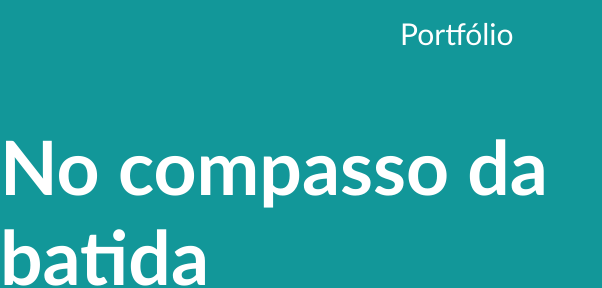
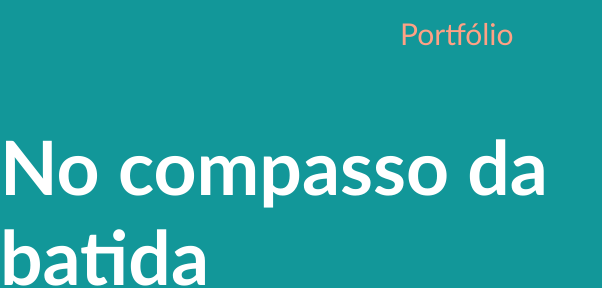
Before and after one commit to matEvangelista/vnw-primeiro-repo, a plain HTML site: page index.html in a window 1280 px wide. In both pictures the pointer is over the item 456 px from the left and 33 px from the top of the page. Shown: the top 288 px of the page, 0-602 px from the left. Drawn offline with nearby package versions, Linux system fonts and the light colour scheme.

Commit message:
Adicionando favicon e hover

```diff
--- a/index.html
+++ b/index.html
@@ -9,6 +9,7 @@
     <script type="module" src="https://unpkg.com/ionicons@5.5.2/dist/ionicons/ionicons.esm.js"></script>
     <script nomodule src="https://unpkg.com/ionicons@5.5.2/dist/ionicons/ionicons.js"></script>
     <link rel="stylesheet" href="styles/styles.css">
+    <link rel="shortcut icon" href="imgs/favicon.png" type="image/x-icon">
 </head>
 
 <body>
--- a/styles/styles.css
+++ b/styles/styles.css
@@ -32,6 +32,13 @@ ul {
     justify-content: space-between;
     font-size: 30px;
 }
+
+li:hover {
+    cursor: pointer;
+    color: #FFA185;
+    transition: 0.2s ease-in;
+}
+
 
 header div {
     display: flex;
```
Also changed, not shown: imgs/favicon.png (added).
